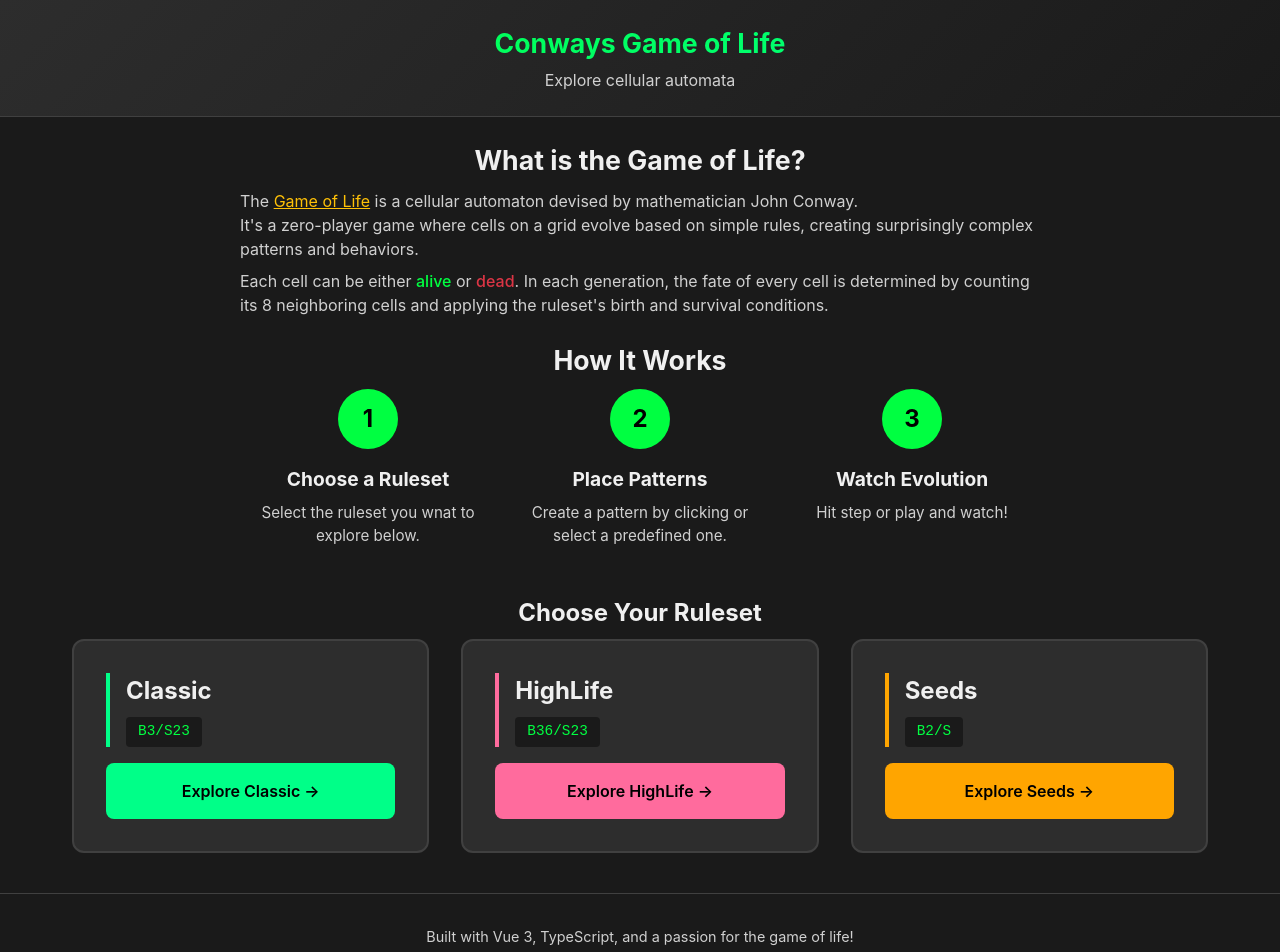
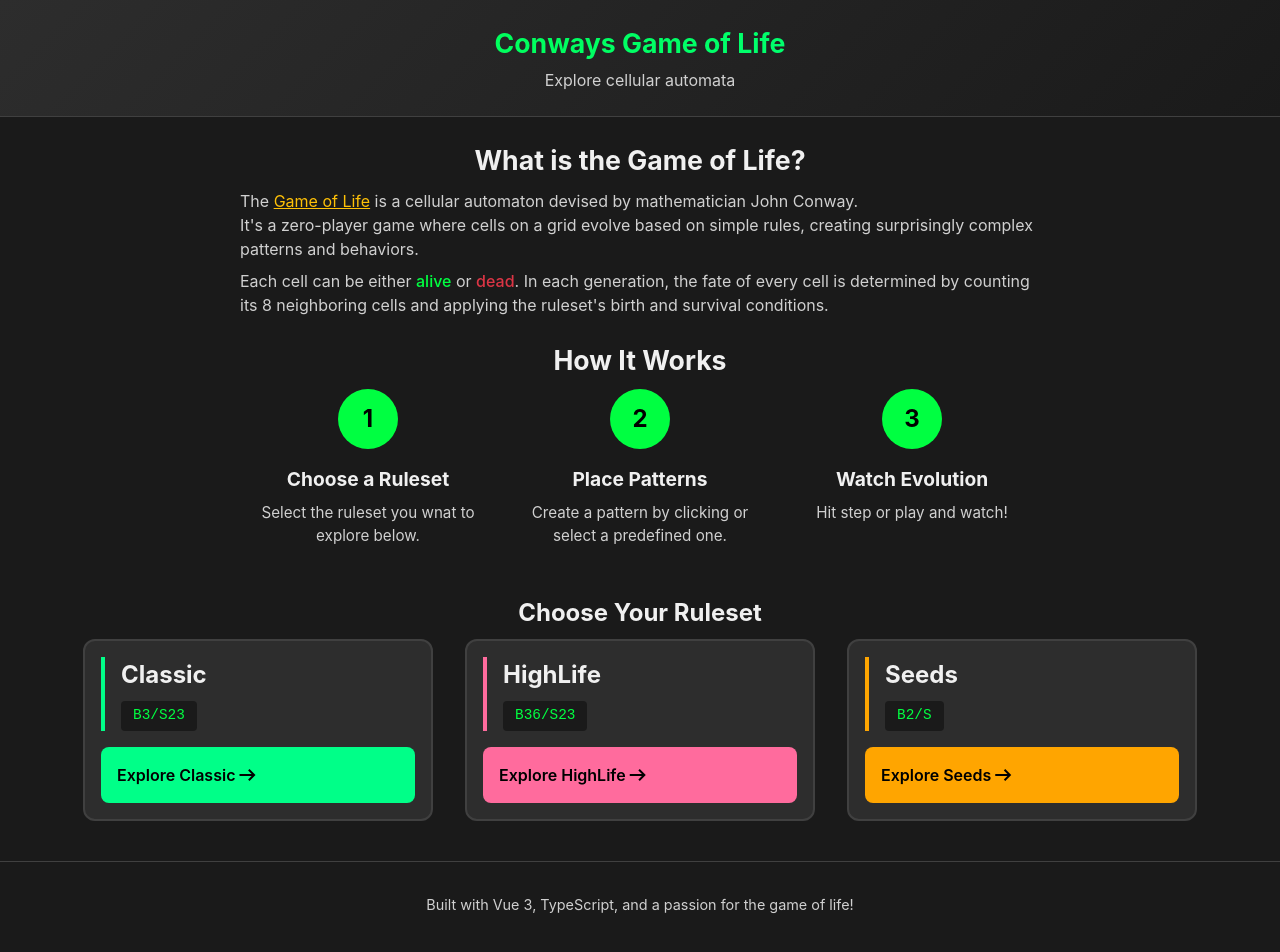
Before and after one commit to dominikschopper/conways-gol, a Vue app: page / in a window 1280 px wide. Shown: the top 952 px of the page. Built offline with nearby package versions, Linux system fonts and the light colour scheme.

Commit message:
and more minor improvements

```diff
--- a/src/styles/main.css
+++ b/src/styles/main.css
@@ -17,3 +17,9 @@ a, a:hover, a:link, a:visited, a:active {
 a:hover {
   text-decoration-style: wavy;
 }
+
+
+.btn{
+  display:inline-flex;
+  align-items: center;
+}
--- a/src/views/LandingPage.vue
+++ b/src/views/LandingPage.vue
@@ -95,8 +95,8 @@ const navigateTo = (route: string) => {
             <span class="notation">{{ ruleset.notation }}</span>
           </div>
 
-          <button class="card-cta" :style="{ background: ruleset.color }">
-            Explore {{ ruleset.name }} →
+          <button class="btn card-cta" :style="{ background: ruleset.color }">
+            Explore {{ ruleset.name }} <i aria-hidden="true" class="symb">arrow_right_alt</i>
           </button>
         </div>
       </div>
@@ -189,15 +189,15 @@ const navigateTo = (route: string) => {
 }
 
 .ruleset-card {
-  flex: 1 1 350px;
-  max-width: 400px;
+  flex: 1 1 250px;
+  max-width: 350px;
   display:flex;
   flex-direction: column;
   justify-content: space-between;
   background: var(--bg-secondary);
   border: 2px solid var(--border-color);
   border-radius: 12px;
-  padding: 2rem;
+  padding: 1rem;
   cursor: pointer;
   transition: all 0.3s ease;
 }
```
Also changed, not shown: 1 other file (tests, documents, lock files or other folders).
